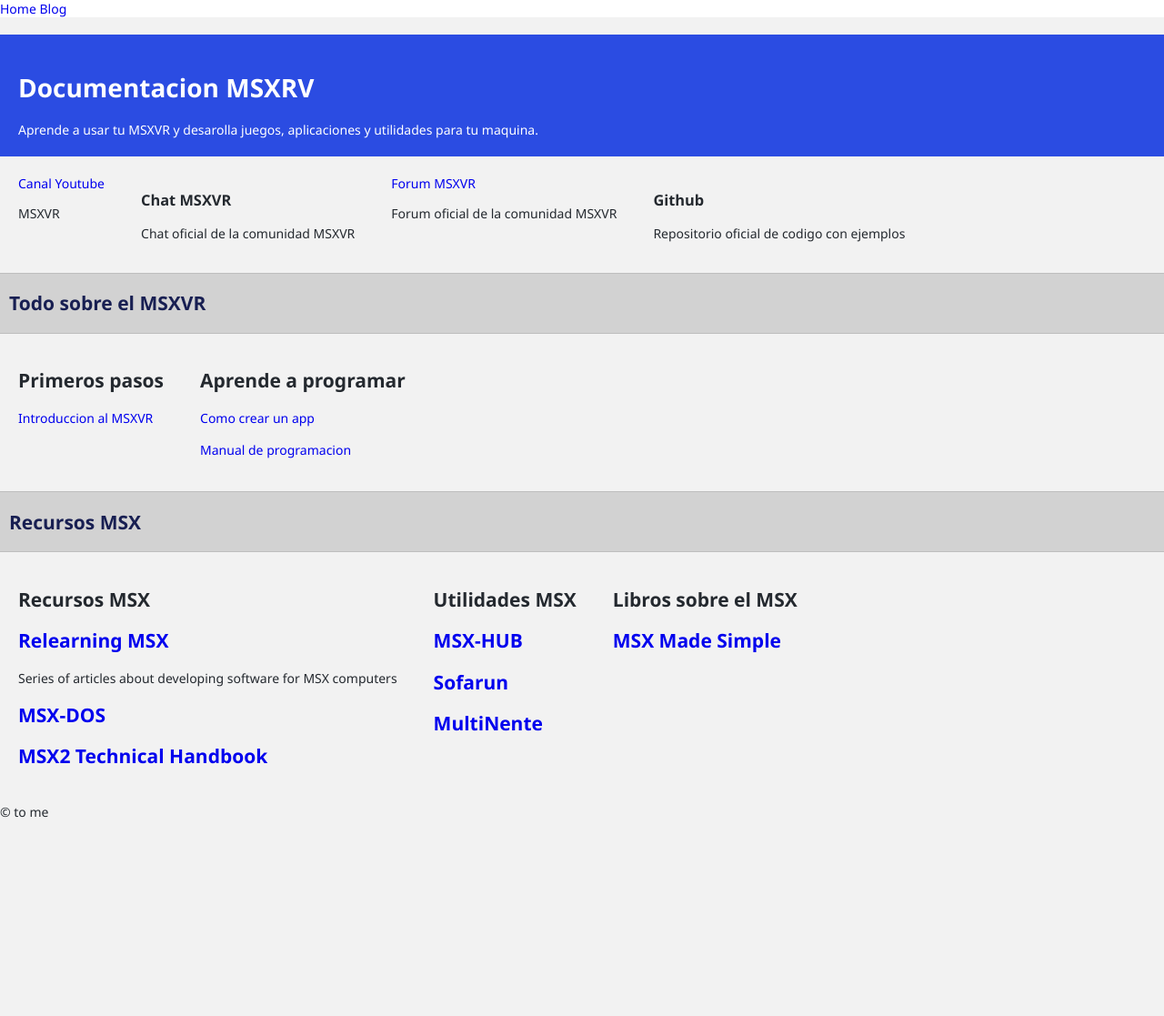
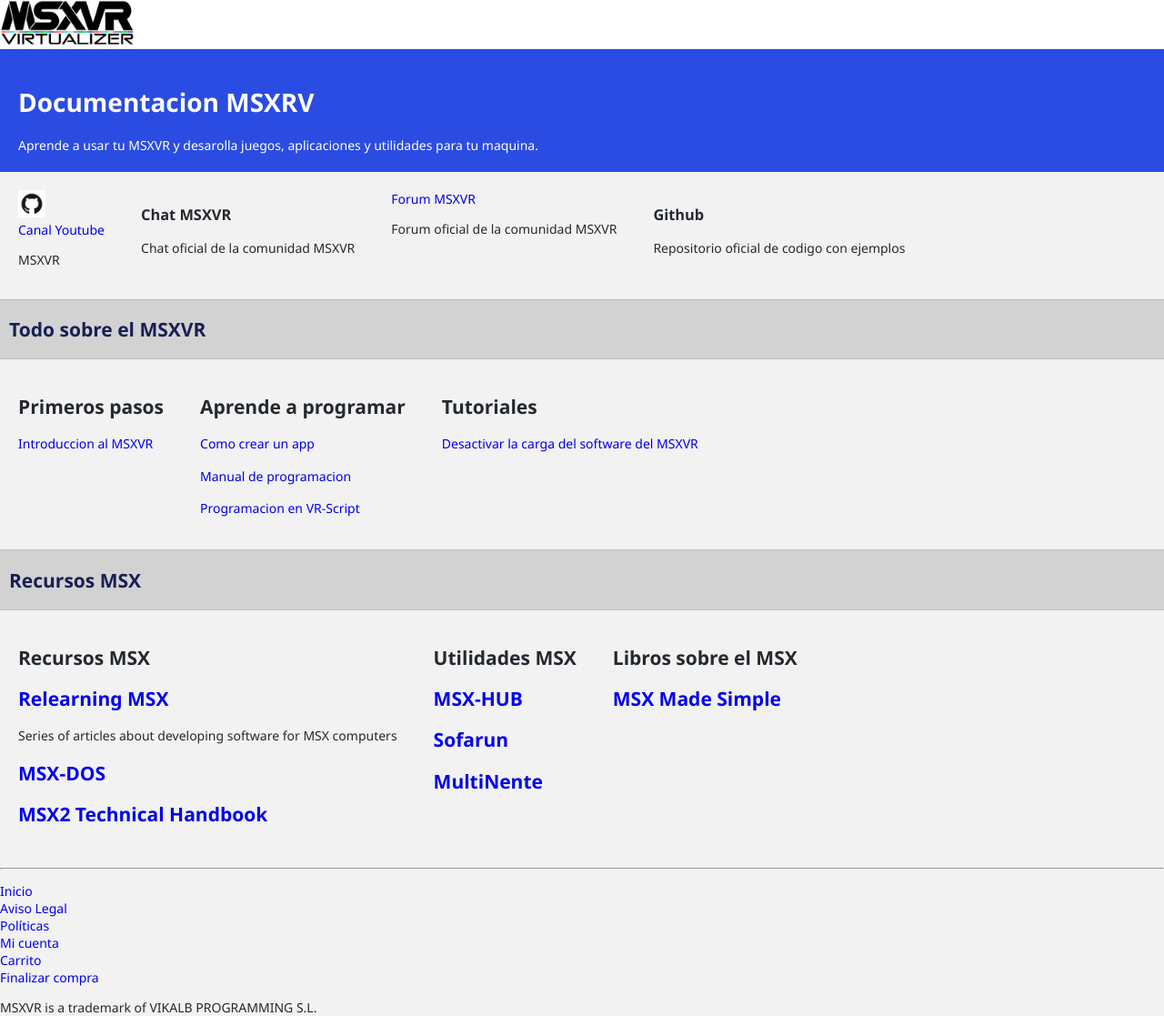
Before and after one commit to msxrv/msxrv.github.io, a Jekyll site: the page built from index.markdown, in a window 1280 px wide. Shown: the whole page at 91% size. Built offline with Jekyll 4.4.1, drawn with Linux system fonts in a browser that asks for light colours; before the commit the page ends 902 px from its top, so only the background shows below that.

Commit message:
More resources

```diff
--- a/_layouts/default.html
+++ b/_layouts/default.html
@@ -9,10 +9,14 @@
   </head>
   <body>
     <nav>
-      <a href="/">Home</a>
-      <a href="/blog/">Blog</a>
+      <div class="container">
+        <div class="navbar">
+          <a class="navbar-brand" href="https://msxvr.com/" title="MSXVR">
+            <img src="assets/img/msx_virtualizer_black_with_white_border2.png" alt="MSXVR">
+          </a>
+        </div>
+      </div>
     </nav>
-    <h1>{{ page.title }}</h1>
     <div id="header">
       <h1>Documentacion MSXRV</h1>
       Aprende a usar tu MSXVR y desarolla juegos, aplicaciones y utilidades para tu maquina.
@@ -21,7 +25,15 @@
       {{ content }}
     </section>
     <footer>
-      &copy; to me
-    </footer>
+      <hr/>
+      <div class="hestia-bottom-footer-content"><ul id="menu-menubottom" class="footer-menu pull-left"><li id="menu-item-91" class="menu-item menu-item-type-custom menu-item-object-custom menu-item-91"><a href="http://localhost/msxvr/wp">Inicio</a></li>
+        <li id="menu-item-82" class="menu-item menu-item-type-post_type menu-item-object-page menu-item-82"><a href="https://msxvr.com/aviso-legal/">Aviso Legal</a></li>
+        <li id="menu-item-88" class="menu-item menu-item-type-post_type menu-item-object-page menu-item-privacy-policy menu-item-88"><a href="https://msxvr.com/politica-privacidad/">Políticas</a></li>
+        <li id="menu-item-83" class="menu-item menu-item-type-post_type menu-item-object-page menu-item-83"><a href="https://msxvr.com/mi-cuenta/">Mi cuenta</a></li>
+        <li id="menu-item-84" class="menu-item menu-item-type-post_type menu-item-object-page menu-item-84"><a href="https://msxvr.com/carrito/">Carrito</a></li>
+        <li id="menu-item-85" class="menu-item menu-item-type-post_type menu-item-object-page menu-item-85"><a href="https://msxvr.com/finalizar-compra/">Finalizar compra</a></li>
+        </ul>					<div class="copyright pull-right">
+                MSXVR is a trademark of VIKALB PROGRAMMING S.L.			</div>
+              </div>    </footer>
   </body>
 </html>
--- a/assets/css/msxvr.css
+++ b/assets/css/msxvr.css
@@ -22,7 +22,7 @@
     align-items: center;
 }
 
-.navbar .navbar-header .navbar-brand img {
+.navbar img {
     width: auto;
     max-height: 50px;
 }
--- a/index.markdown
+++ b/index.markdown
@@ -4,8 +4,13 @@
 ---
 <div class="row">
   <div class="box">
-    <a href="https://www.youtube.com/c/MSXVRComputer">Canal Youtube</a>
-    <p>MSXVR</p>
+    <div>
+      <img width="30px" src="assets/img/github.png">
+    </div>
+    <div>
+      <a href="https://www.youtube.com/c/MSXVRComputer">Canal Youtube</a>
+      <p>MSXVR</p>
+    </div>
   </div>
   <div class="box">
     <h3>Chat MSXVR</h3>
@@ -47,6 +52,19 @@
         <li>
           <a href="{{ document.url }}">{{ document.name }}</a>
           <h3>{{ document.position }}</h3>
+        </li>
+      {% endfor %}
+    </ul>
+  </div>
+
+  <div class="box">
+    <h1>Tutoriales</h1>
+    <ul>
+      {% assign tutoriales = site.documents | where: "category", "tutoriales" %}
+      {% for tutorial in tutoriales %}
+        <li>
+          <a href="{{ tutorial.url }}">{{ tutorial.name }}</a>
+          <h3>{{ tutorial.position }}</h3>
         </li>
       {% endfor %}
     </ul>
```
Also changed, not shown: _documents/desactivar_carga.md (added, +40 -0 lines), _documents/programacion_vrscript.md (added, +10 -0 lines), assets/img/github.png (added), assets/img/msx_virtualizer_black_with_white_border2.png (added).
